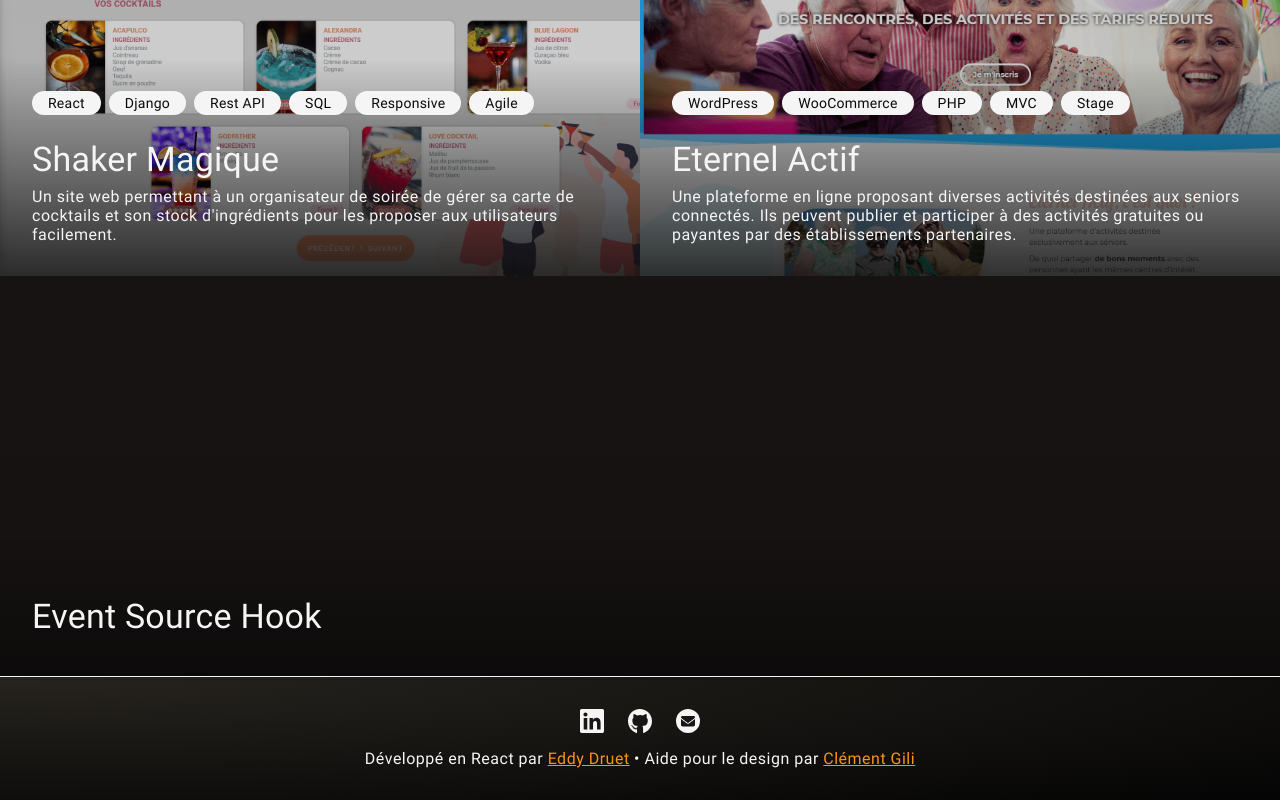
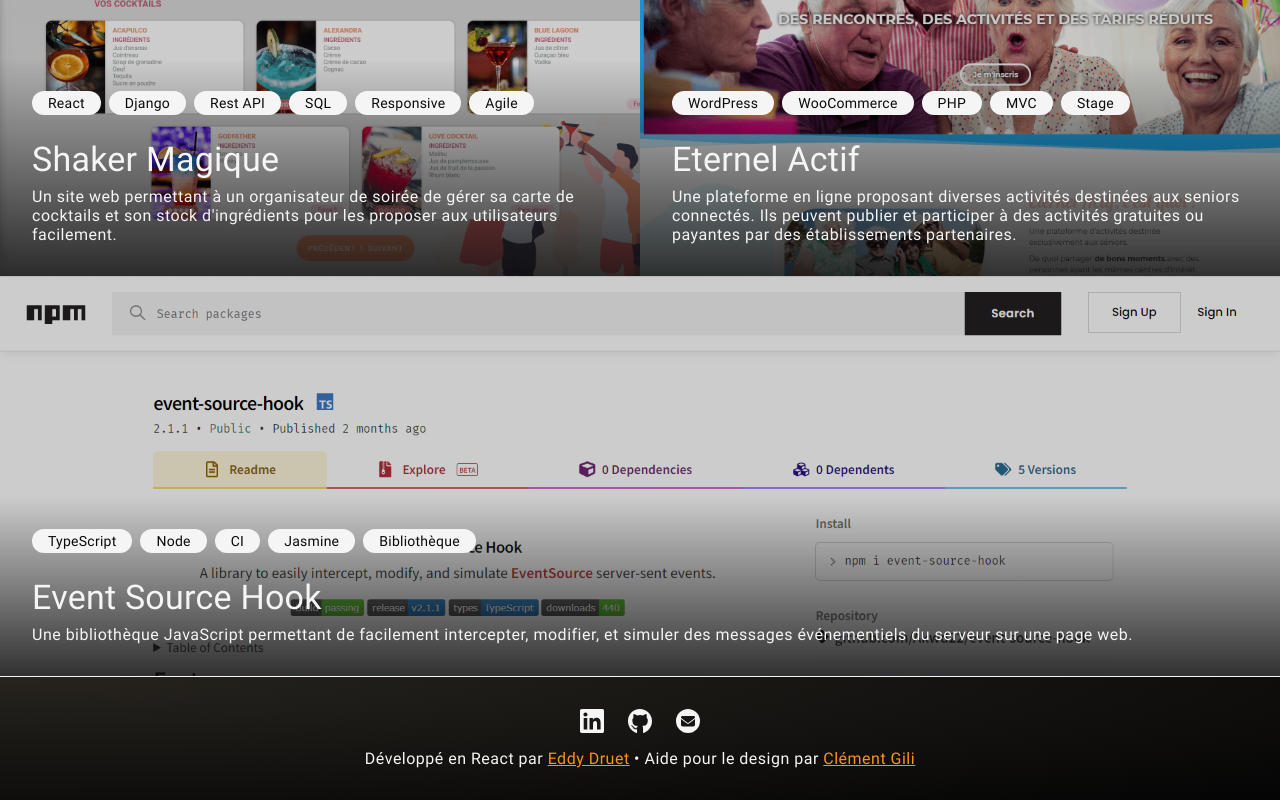
Before and after one commit to Akwd22/akwd22.github.io, a React (Create React App) app: page /projets/auto-learn in a window 1280 px wide. Shown: the part 1324-2124 px from the top of the page. Built offline with nearby package versions, Linux system fonts and the light colour scheme.

Commit message:
Add: `ESHook` project

```diff
--- a/src/data/projects/eshook/eshook.ts
+++ b/src/data/projects/eshook/eshook.ts
@@ -1,11 +1,36 @@
 import { TProject } from "data/projects";
+
+import Image_Thumbnail from "./thumbnail.png";
 
 const project: TProject = {
   slug: "eshook",
   title: "Event Source Hook",
-  summary: "",
-  tags: [],
-  description: "",
+  summary: "Une bibliothèque JavaScript permettant de facilement intercepter, modifier, et simuler des messages événementiels du serveur sur une page web.",
+  tags: ["TypeScript", "Node", "CI", "Jasmine", "Bibliothèque"],
+  thumbnail: Image_Thumbnail,
+  description: `
+  Cette bibliothèque JavaScript est un projet personnel que j'ai eu besoin de créer pour mon usage personnel dans mon projet [Bitflase](/projets/bitflase). J'en ai donc profité pour la publier sur [npm](https://www.npmjs.com/package/event-source-hook) puisqu'il n'en existait aucune.
+
+  ### Apports
+
+  C'est un projet plus petit, mais intéressant, car j'ai pu créer plusieurs tests unitaires avec le framework Jasmine. J'ai également automatisé l'exécution des tests unitaires sur Chrome, Firefox, Safari et le build du projet avec de l'intégration continue avec GitHub Actions. J'ai aussi utilisé Babel pour générer une version polyfill pour les navigateurs anciens.
+
+  Par ailleurs, j'ai eu l'opportunité de contribuer à un [projet open-source](https://github.com/EventSource/eventsource/pull/289) pour résoudre un bug que j'ai rencontré à l'issue de ce projet.
+
+  Pour résumer, ce projet m'a permis de découvrir le monde open-source et comment y contribuer notamment par la publication d'une bibliothèque et de la qualité nécessaire comme les tests, la documentation de l'API, etc. bien que je le faisais déjà jusqu'à présent.
+
+  ### Fonctionnalités
+
+  La bibliothèque se substitue à l'objet natif [EventSource](https://developer.mozilla.org/fr/docs/Web/API/EventSource) pour permettre d'intercepter, modifier, ou simuler les messages événementiels du serveur.
+
+  Voici les fonctions de la bibliothèque :
+
+  * Intercepter les nouvelles connexions au serveur, et modifier l'URL de connexion
+  * Intercepter les événements entrants, les modifier, ou les bloquer
+  * Simuler un événement entrant
+  `,
+  repository: "https://github.com/Akwd22/event-source-hook",
+  website: "https://www.npmjs.com/package/event-source-hook",
   medias: [],
 };
 
```
Also changed, not shown: src/data/projects/eshook/thumbnail.png (added).
